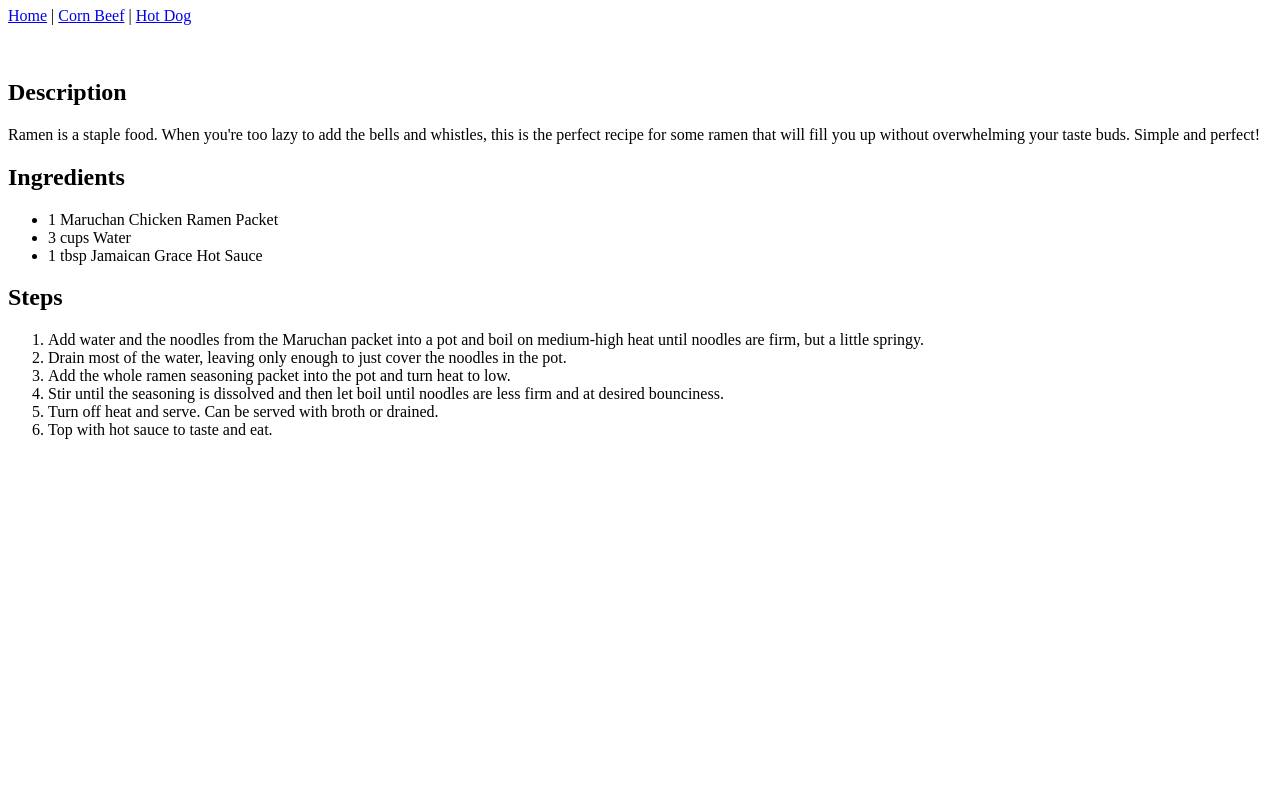
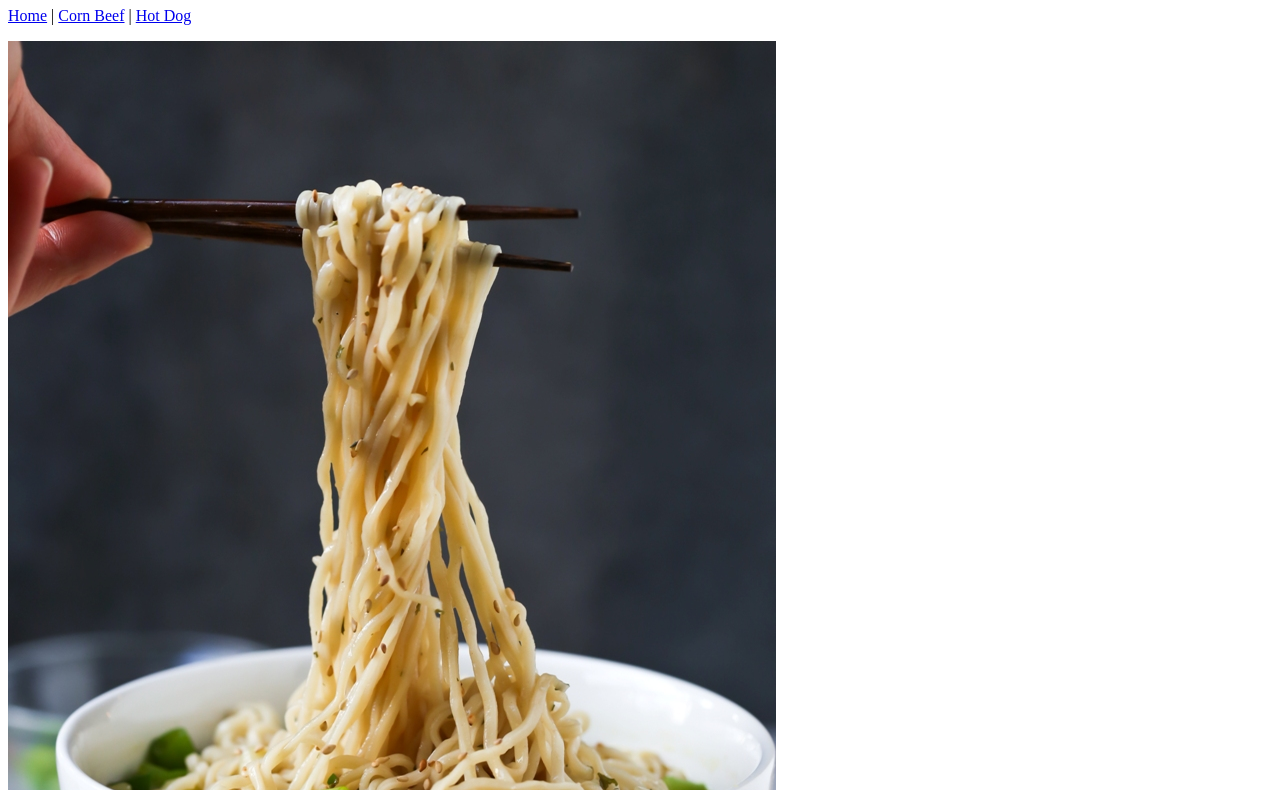
Before and after one commit to pkariy/odin-recipes, a plain HTML site: page recipes/regular.html in a window 1280 px wide. Shown: the part 73-863 px from the top of the page. Before the commit the page ends 800 px from the top, so only its background shows below. Drawn offline with Linux system fonts and the light colour scheme.

Commit message:
Add image to regular recipe

```diff
--- a/recipes/regular.html
+++ b/recipes/regular.html
@@ -12,7 +12,7 @@
         <a href="recipes/cornbeef.html">Corn Beef</a> |
         <a href="recipes/hotdog.html">Hot Dog</a></p>
 
-        <img src="" alt="">
+        <img src="../img/regular.jpg" alt="Ramen noodles in bowl. Several noodles are held over the bowl using chopsticks.">
 
         <!-- Actual Recipe -->
 
```
